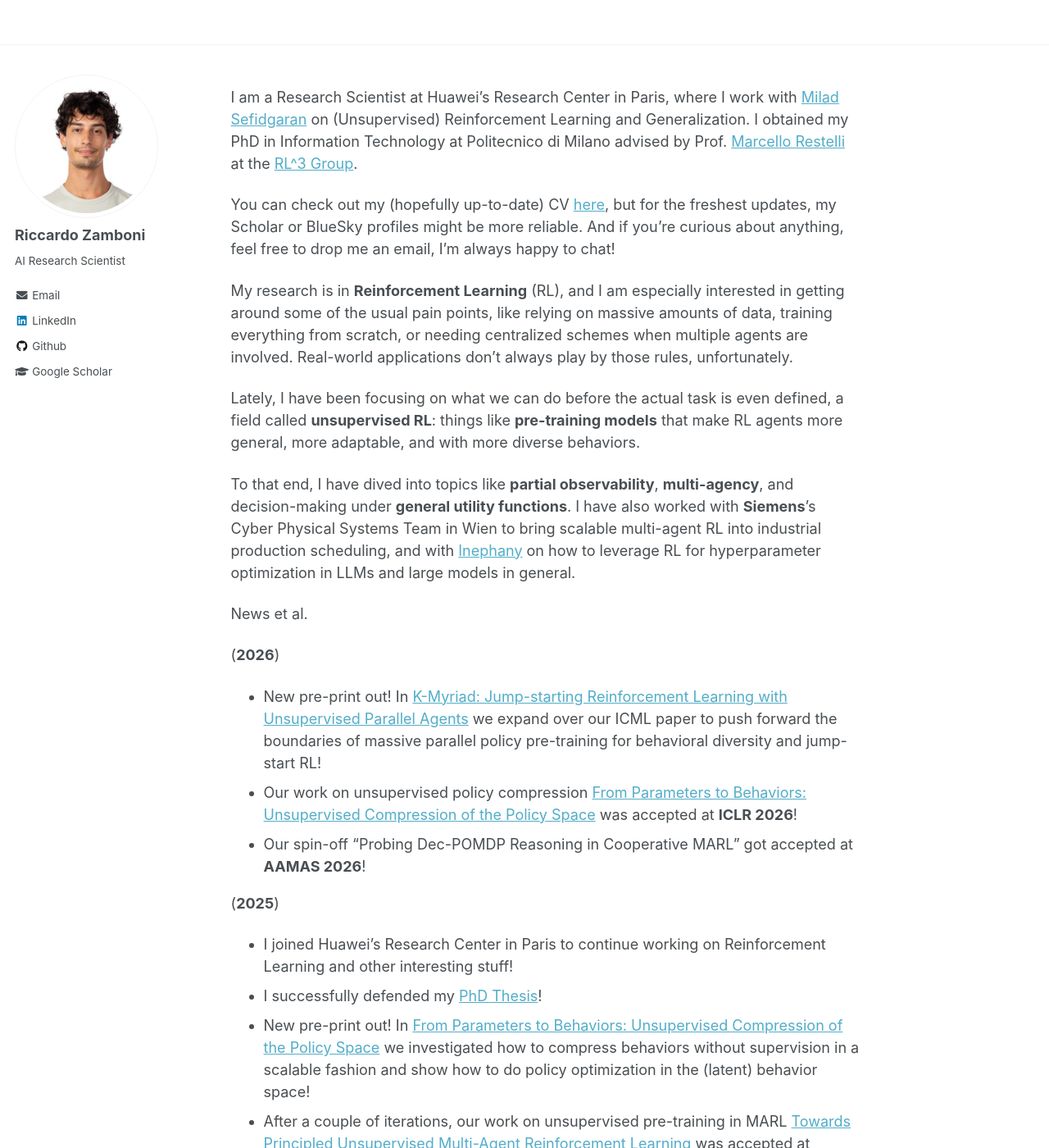
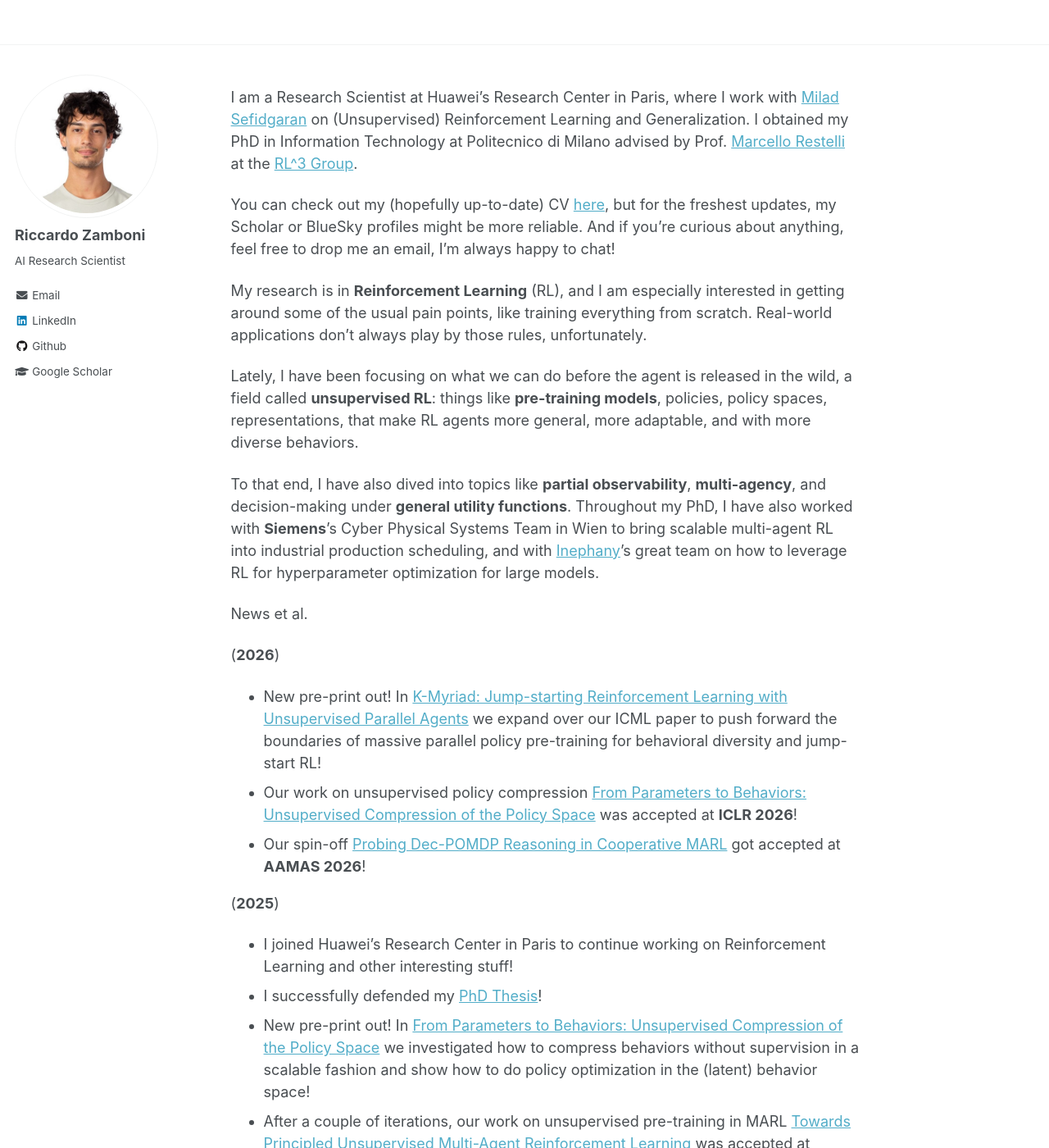
Before and after one commit to RiccZamboni/ricczamboni.github.io, a Jekyll site: the page built from _pages/about.md, in a window 1280 px wide and 1400 px high. Shown: the whole window at 82% size. Built offline with Jekyll 4.4.1, drawn with Linux system fonts in a browser that asks for light colours.

Commit message:
update AAMAS

```diff
--- a/_pages/about.md
+++ b/_pages/about.md
@@ -13,11 +13,11 @@ I am a Research Scientist at Huawei's Research Center in Paris, where I work wit
 
 You can check out my (hopefully up-to-date) CV [here](/files/Academic_CV.pdf){:target="_blank"}{:rel="noopener noreferrer"}, but for the freshest updates, my Scholar or BlueSky profiles might be more reliable. And if you're curious about anything, feel free to drop me an email, I’m always happy to chat!
 
-My research is in **Reinforcement Learning** (RL), and I am especially interested in getting around some of the usual pain points, like relying on massive amounts of data, training everything from scratch, or needing centralized schemes when multiple agents are involved. Real-world applications don’t always play by those rules, unfortunately.
+My research is in **Reinforcement Learning** (RL), and I am especially interested in getting around some of the usual pain points, like training everything from scratch. Real-world applications don’t always play by those rules, unfortunately.
 
-Lately, I have been focusing on what we can do before the actual task is even defined, a field called **unsupervised RL**: things like **pre-training models** that make RL agents more general, more adaptable, and with more diverse behaviors.
+Lately, I have been focusing on what we can do before the agent is released in the wild, a field called **unsupervised RL**: things like **pre-training models**, policies, policy spaces, representations, that make RL agents more general, more adaptable, and with more diverse behaviors.
 
-To that end, I have dived into topics like **partial observability**, **multi-agency**, and decision-making under **general utility functions**. I have also worked with **Siemens**'s Cyber Physical Systems Team in Wien to bring scalable multi-agent RL into industrial production scheduling, and with [Inephany](https://www.inephany.com/) on how to leverage RL for hyperparameter optimization in LLMs and large models in general.
+To that end, I have also dived into topics like **partial observability**, **multi-agency**, and decision-making under **general utility functions**. Throughout my PhD, I have also worked with **Siemens**'s Cyber Physical Systems Team in Wien to bring scalable multi-agent RL into industrial production scheduling, and with [Inephany](https://www.inephany.com/)'s great team on how to leverage RL for hyperparameter optimization for large models.
 
 
 News et al.
@@ -25,7 +25,7 @@ News et al.
 (**2026**)
 - New pre-print out! In [K-Myriad: Jump-starting Reinforcement Learning with Unsupervised Parallel Agents](https://arxiv.org/abs/2601.18580) we expand over our ICML paper to push forward the boundaries of massive parallel policy pre-training for behavioral diversity and jump-start RL!
 - Our work on unsupervised policy compression [From Parameters to Behaviors: Unsupervised Compression of the Policy Space](https://arxiv.org/abs/2509.22566) was accepted at **ICLR 2026**!
-- Our spin-off "Probing Dec-POMDP Reasoning in Cooperative MARL" got accepted at **AAMAS 2026**!
+- Our spin-off [Probing Dec-POMDP Reasoning in Cooperative MARL](https://arxiv.org/abs/2602.20804) got accepted at **AAMAS 2026**!
 
 (**2025**)
 
```
